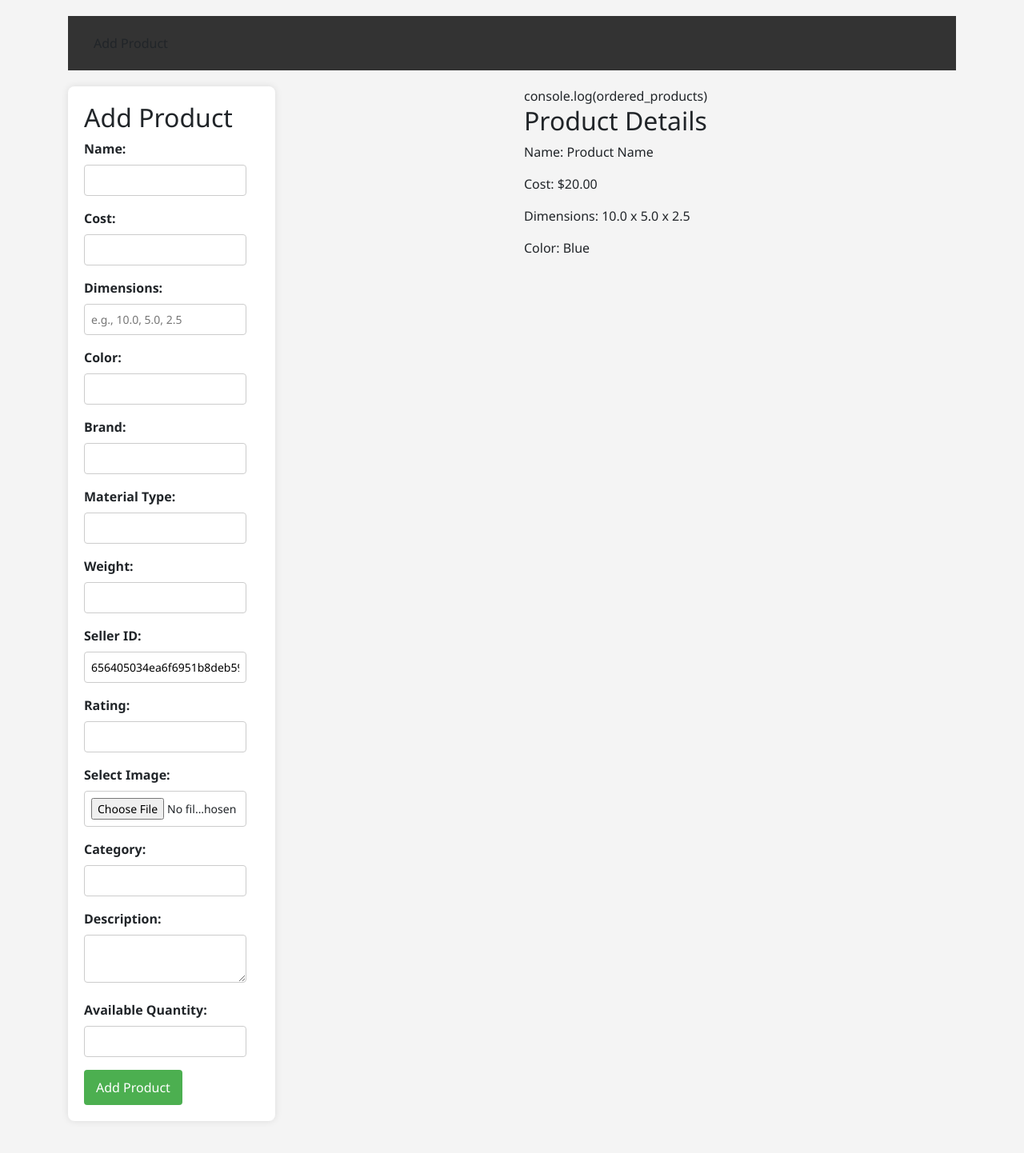
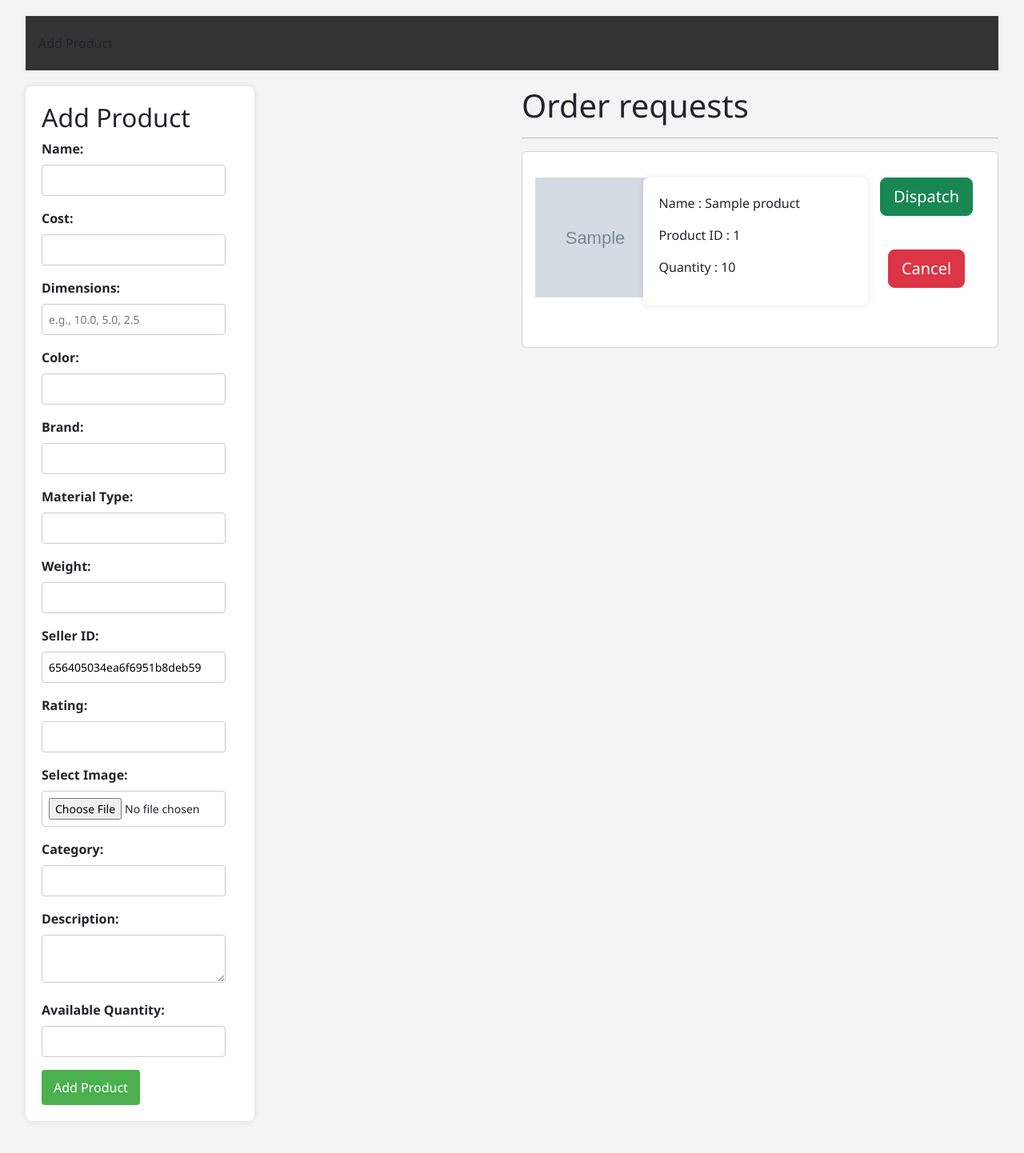
Before and after one commit to viboppan/furnihub, a Flask app: template templates/seller.html in a window 1280 px wide. Shown: the whole page at 80% size. Run offline with Flask 3, Linux system fonts and the light colour scheme; the template is opened without the code that fills it: most values are stand-ins (such as "Sample title", 1, 10 or a date in 2020); some libraries are stand-ins or nearby versions.

Commit message:
updated order display div for seller

```diff
--- a/templates/seller.html
+++ b/templates/seller.html
@@ -6,6 +6,10 @@
     <title>Seller Dashboard</title>
     <link rel="stylesheet" href="https://stackpath.bootstrapcdn.com/bootstrap/4.5.2/css/bootstrap.min.css">
     <!-- Add your CSS stylesheets here -->
+    <link href="https://cdn.jsdelivr.net/npm/bootstrap@5.2.3/dist/css/bootstrap.min.css" rel="stylesheet">
+    <script src="https://cdn.jsdelivr.net/npm/bootstrap@5.2.3/dist/js/bootstrap.bundle.min.js"></script>
+    <script src="https://ajax.googleapis.com/ajax/libs/jquery/3.5.1/jquery.min.js"></script>
+    <script src="https://maxcdn.bootstrapcdn.com/bootstrap/4.5.2/js/bootstrap.min.js"></script>
     <style>
         body {
             font-family: 'Segoe UI', Tahoma, Geneva, Verdana, sans-serif;
@@ -117,7 +121,7 @@
     </style>
 </head>
 <body>
-<div class="container">
+<div class="container-fluid">
     <div class="navbar">
         <a onclick="toggleForm()">Add Product</a>
     </div>
@@ -172,70 +176,42 @@
         </div>
         <div class="col-md-6">
             <div class="product-details" id="productDetails">
-            console.log(ordered_products)
-                <script>
-        console.log(ordered_products);
-        var productDetailsContainer = document.getElementById("productDetails");
-
+            <h1>Order requests</h1>
                 {% for order in ordered_products %}
                     {% for product in order.products %}
-                var productCard = document.createElement("div");
-                productCard.className = "product-card";
-
-                var productImage = document.createElement("img");
-                productImage.src = "{{ product.product.image_url }}";
-                productImage.alt = "{{ product.product.name }}";
-                productImage.className = "order-image";
-
-                var productDetails = document.createElement("div");
-                productDetails.className = "product-details";
-                productDetails.innerHTML = "<p>Name: {{ product.product.name }}</p>" +
-                                           "<p>Product ID: {{ product.product.product_id }}</p>" +
-                                           "<p>Quantity: {{ product.quantity }}</p>";
-
-                var buttonContainer = document.createElement("div");
-                buttonContainer.className = "button-container";
-                var dispatchButton = document.createElement("button");
-                dispatchButton.textContent = "Dispatch";
-                dispatchButton.addEventListener("click", function() {
-                    dispatchProduct();  // Implement dispatch logic
-                });
-                var cancelButton = document.createElement("button");
-                cancelButton.textContent = "Cancel";
-                cancelButton.className = "cancel";
-                cancelButton.addEventListener("click", function() {
-                    cancelDispatch();  // Implement cancel dispatch logic
-                });
-
-                buttonContainer.appendChild(dispatchButton);
-                buttonContainer.appendChild(cancelButton);
-
-                productCard.appendChild(productImage);
-                productCard.appendChild(productDetails);
-                productCard.appendChild(buttonContainer);
-
-                productDetailsContainer.appendChild(productCard);
+                        <hr>
+                        <div class="card">
+                            <div class="card-body container-fluid">
+                                <div class="row">
+                                    <p>
+                                    <div class="col-3">
+                                        <img class="order-image" width="150" height="150"
+                                             src="{{ product.product.image_url }}" alt="{{ product.product.name }}">
+                                    </div>
+                                    <div class="col-6">
+                                        <p>Name : {{ product.product.name }}</p>
+                                        <p>Product ID : {{ product.product.id }}</p>
+                                        <p>Quantity : {{ product.quantity }}</p>
+                                    </div>
+                                    <div class="col-3 d-grid text-center">
+                                        <div class="row">
+                                            <form action="/dispatch_order/{{ order.order_id }}" method="POST">
+                                                <input type="text" class="d-none" name="seller_id" value="{{ product.product.seller_id }}">
+                                                <button class="btn btn-success btn-lg" type="submit">Dispatch</button>
+                                            </form>
+                                        </div>
+                                        <div class="row">
+                                            <form action="/cancel_order/{{ order.order_id }}">
+                                                <button class="btn btn-danger btn-lg" type="submit">Cancel</button>
+                                            </form>
+                                        </div>
+                                    </div>
+                                    </p>
+                                </div>
+                            </div>
+                        </div>
                     {% endfor %}
                 {% endfor %}
-
-        function dispatchProduct() {
-            // Implement dispatch logic
-            alert("Product dispatched!");
-        }
-
-        function cancelDispatch() {
-            // Implement cancel dispatch logic
-            alert("Dispatch canceled!");
-        }
-    </script>
-                <h2>Product Details</h2>
-                <p>Name: Product Name</p>
-                <p>Cost: $20.00</p>
-                <p>Dimensions: 10.0 x 5.0 x 2.5</p>
-                <p>Color: Blue</p>
-                <!-- Add more details as needed -->
-
-
             </div>
         </div>
     </div>
@@ -263,6 +239,7 @@
             popupMessage.style.display = "none";
         }, 3000);
     });
+
     function dispatchProduct() {
         // Implement dispatch logic
         alert("Product dispatched!");
```
Lines whose indentation alone changed are shown as unchanged.
